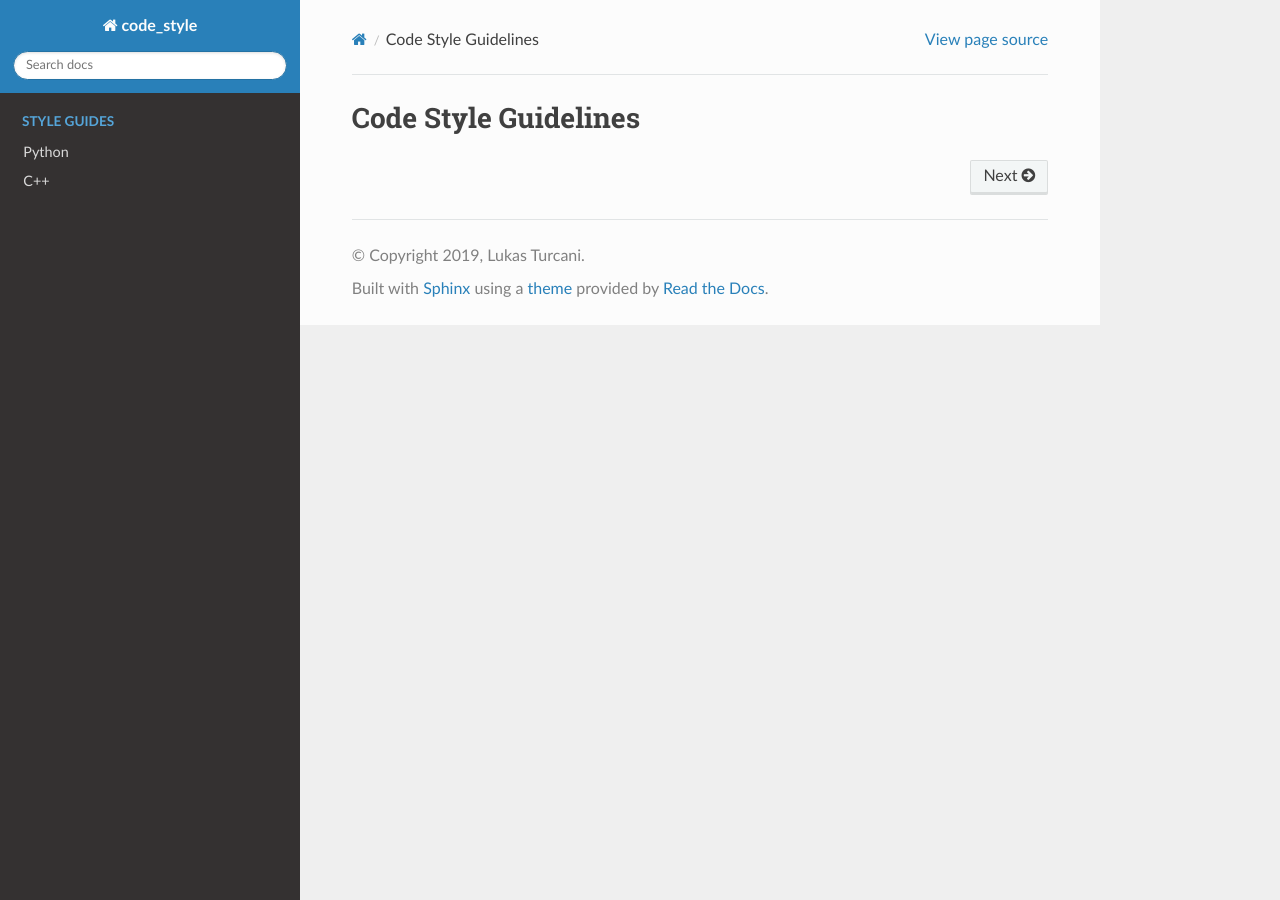
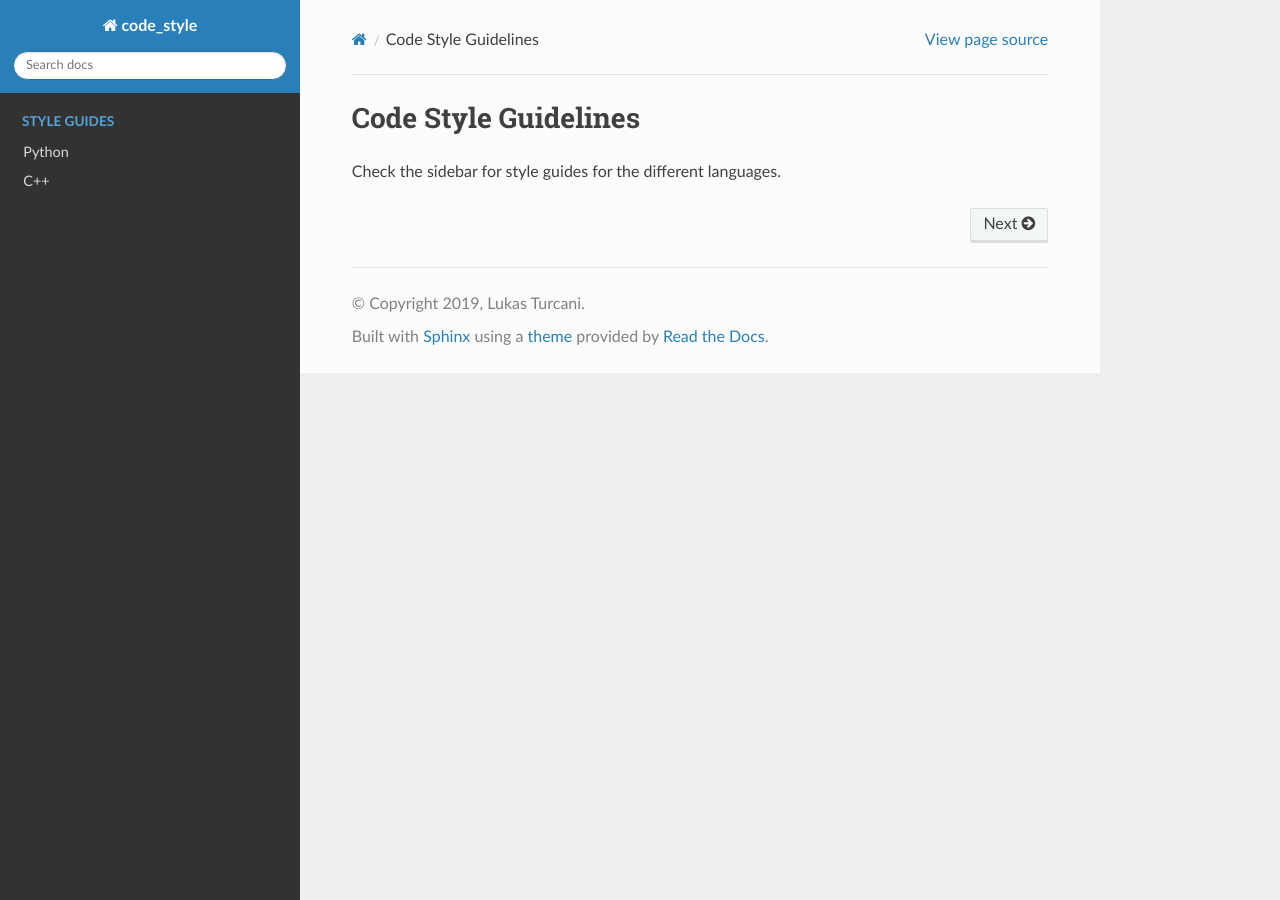
Before and after one commit to lukasturcani/code_style, a Sphinx documentation site: the page built from docs/index.rst, in a window 1280 px wide. Built offline with Sphinx 7.4.7 and the Read the Docs theme 2.0.0, drawn with Linux system fonts in a browser that asks for light colours.

Commit message:
added sentence

```diff
--- a/docs/index.rst
+++ b/docs/index.rst
@@ -1,6 +1,5 @@
 Code Style Guidelines
 =====================
-
 
 .. toctree::
     :hidden:
@@ -9,3 +8,5 @@ Code Style Guidelines
 
     Python <python>
     C++ <cpp>
+
+Check the sidebar for style guides for the different languages.
```
